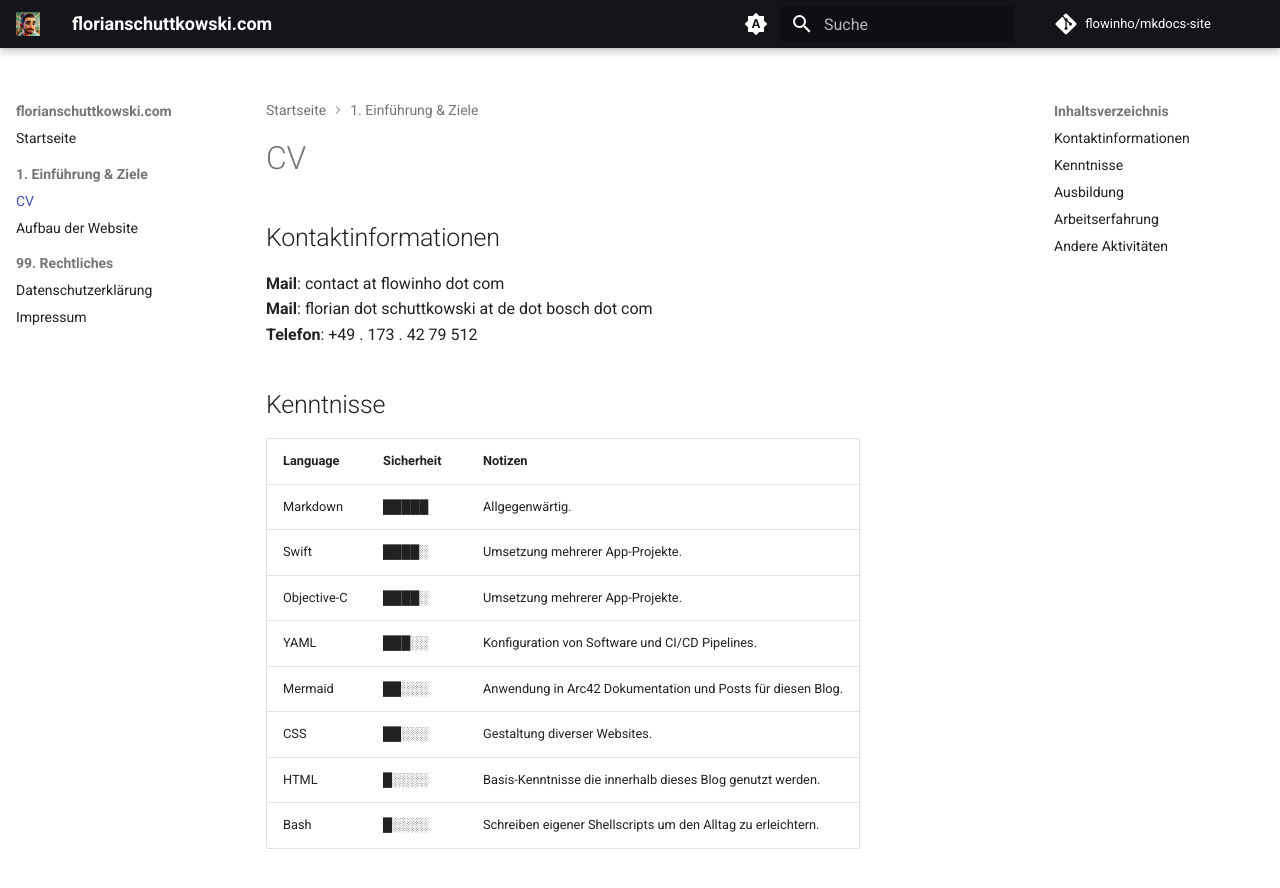
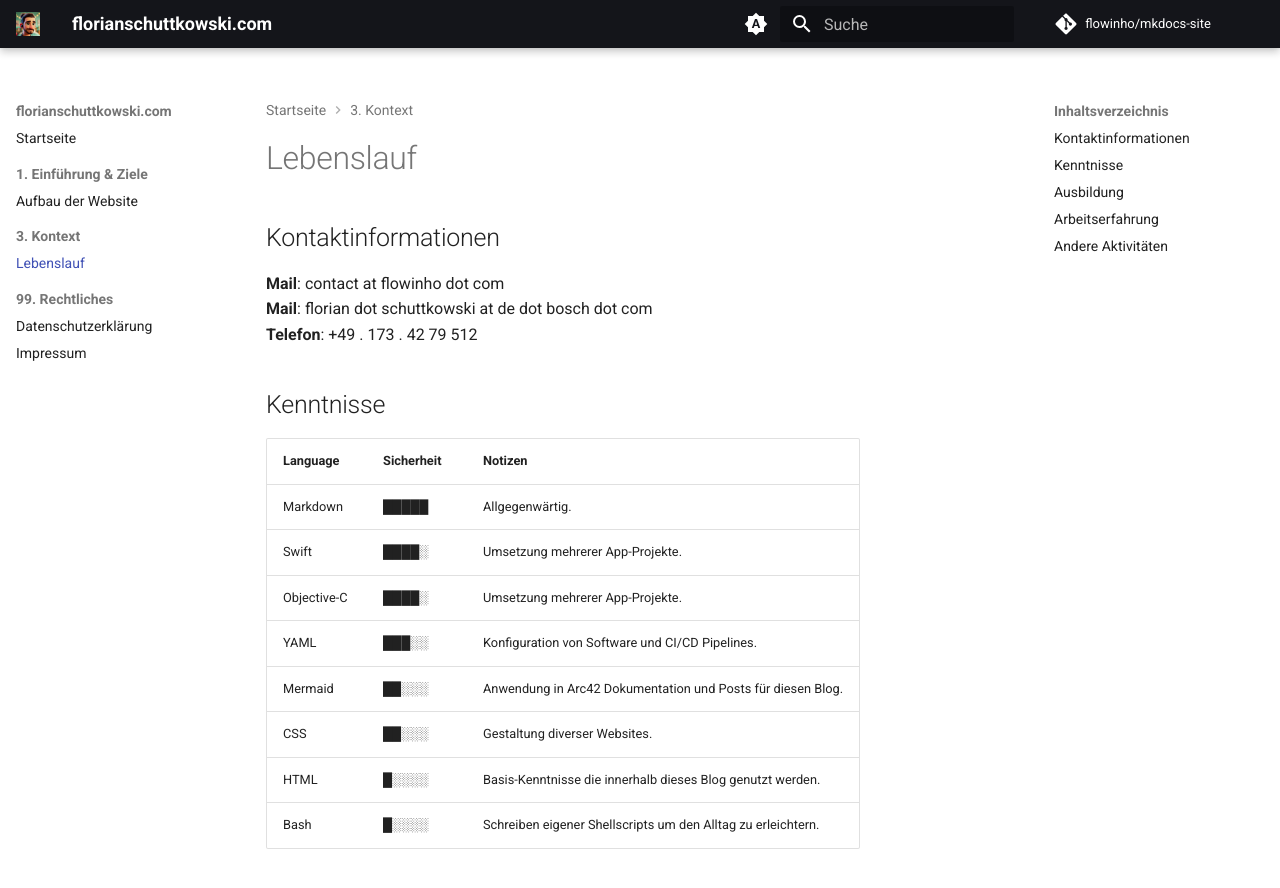
Before and after one commit to md42/arc42-website, an MkDocs documentation site: the page built from docs/kontext/lebenslauf.md, in a window 1280 px wide and 900 px high. Shown: the top 888 px of the window. Built offline with MkDocs 1.6.1 and Material for MkDocs 9.7.7, drawn with Linux system fonts in a browser that asks for light colours; plug-ins that fetch from the network failed and are left out; comment, search, counter and statistics services are not loaded.

Commit message:
Update structure

```diff
--- a/docs/einfuehrung/cv.md
+++ b/docs/kontext/lebenslauf.md
@@ -1,4 +1,4 @@
-# CV
+# Lebenslauf
 
 ## Kontaktinformationen
 
```
Also changed, not shown: docs/.pages.
